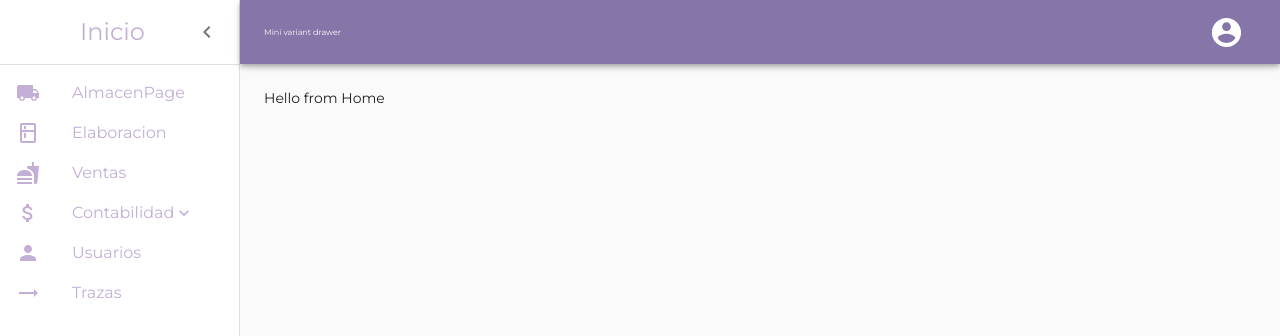
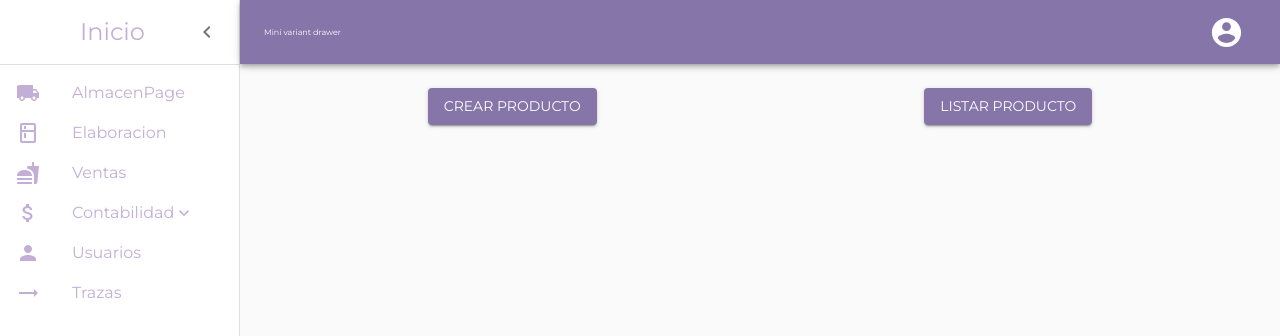
Before and after one commit to HanzeGuilarte/cafeteria_comercial, a React (Create React App) app: page /home in a window 1280 px wide. Shown: the top 336 px of the page. Built offline with nearby package versions, Linux system fonts and the light colour scheme.

Commit message:
leo UI Producto

```diff
--- a/src/Pages/HomePage.js
+++ b/src/Pages/HomePage.js
@@ -1,6 +1,6 @@
 import React from "react";
-import { Button } from "@material-ui/core";
 import { useHistory } from "react-router-dom";
+import { Button, Grid } from "@material-ui/core";
 
 export default function HomePage() {
   const history = useHistory();
@@ -9,5 +9,21 @@ export default function HomePage() {
     e.preventDefault();
     history.push("/almacen");
   };
-  return <>Hello from Home</>;
+  return (
+    <>
+      <Grid
+        container
+        direction="row"
+        justify="space-around"
+        alignItems="center"
+      >
+        <Button href="/Producto" variant="contained" color="primary">
+          Crear Producto
+        </Button>
+        <Button href="/Producto" variant="contained" color="primary">
+          Listar Producto
+        </Button>
+      </Grid>
+    </>
+  );
 }
--- a/src/Pages/ProductoPage.js
+++ b/src/Pages/ProductoPage.js
@@ -1,5 +1,23 @@
 import React from "react";
+import { makeStyles, useTheme } from "@material-ui/core/styles";
+import { Container, FormControl, InputLabel, Input } from "@material-ui/core";
+
+const useStyles = makeStyles((theme) => ({}));
 
 export default function ProductoPage() {
-  return <div>Hello from Producto</div>;
+  const classes = useStyles();
+  return (
+    <Container>
+      {/* Nombre */}
+      <FormControl>
+        <InputLabel htmlFor="nombre">nombre</InputLabel>
+        <Input id="nombre" />
+      </FormControl>
+      {/* Precio */}
+      <FormControl>
+        <InputLabel htmlFor="precio">precio</InputLabel>
+        <Input id="precio" />
+      </FormControl>
+    </Container>
+  );
 }
```
